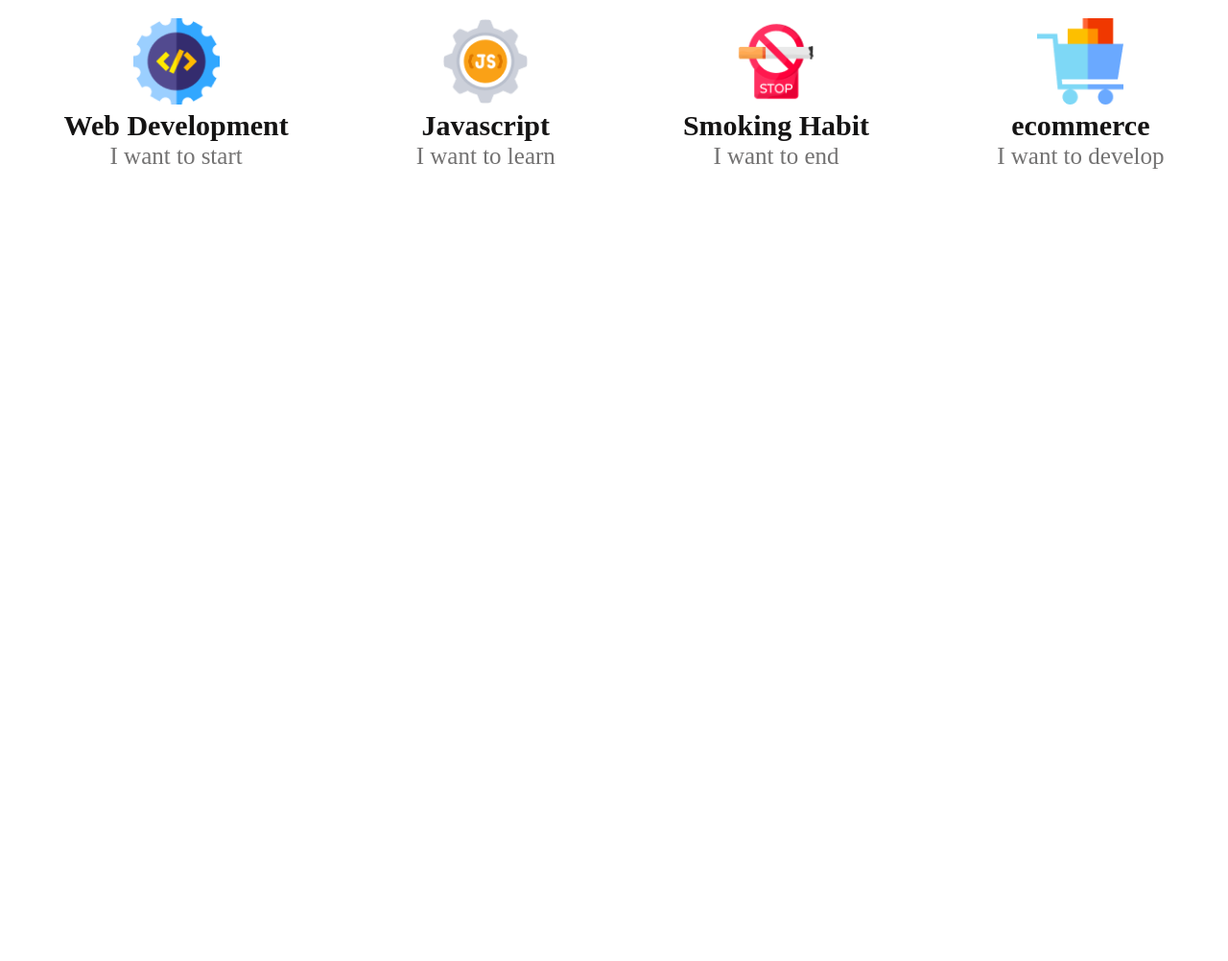
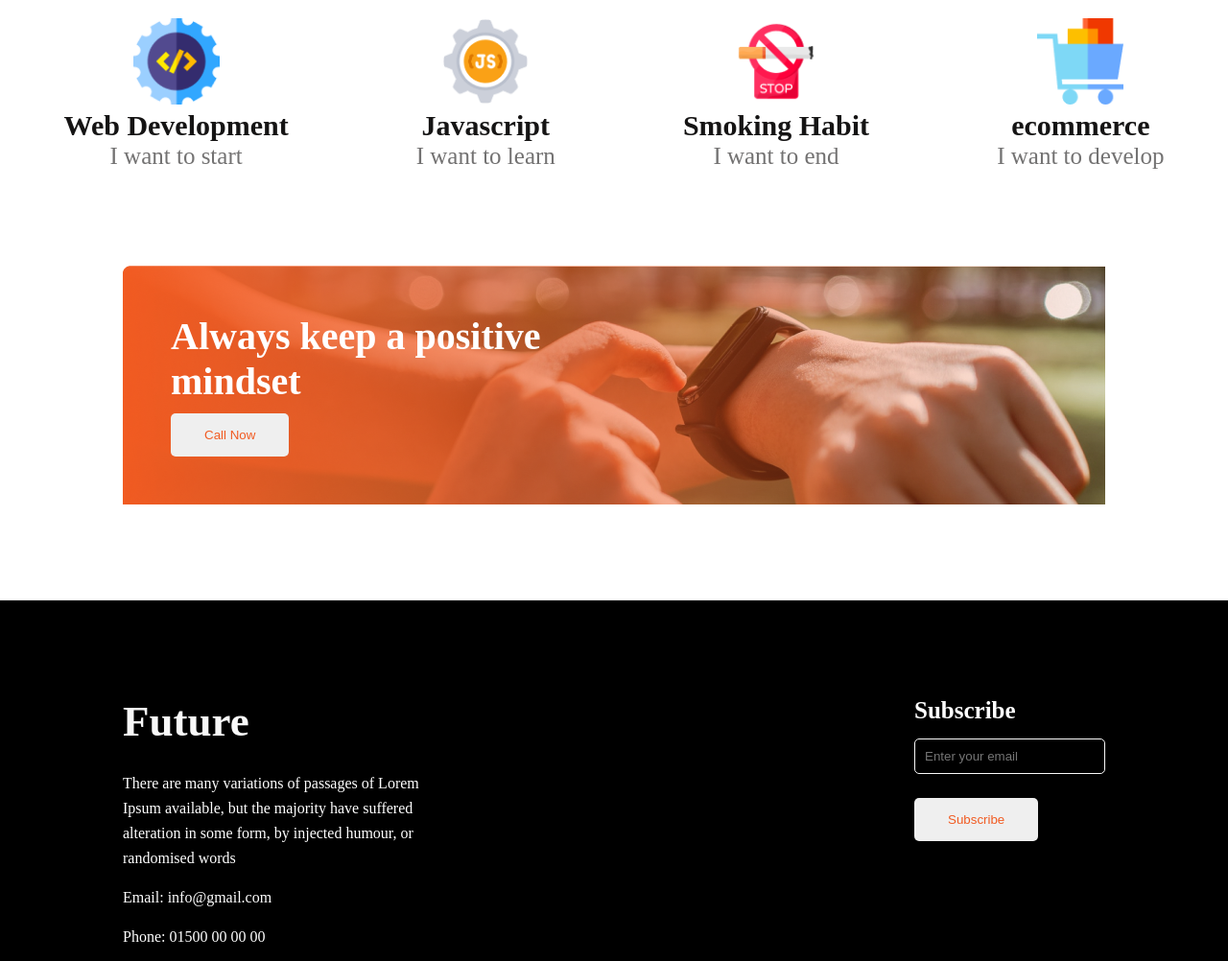
Before and after one commit to aboassey/First-Assignment, a plain HTML site: page index.html in a window 1280 px wide. Shown: the part 2036-3038 px from the top of the page at 96% size. Before the commit the page ends 2313 px from the top, so only its background shows below. Drawn offline with Linux system fonts and the light colour scheme.

Commit message:
Finnally done

```diff
--- a/index.html
+++ b/index.html
@@ -55,5 +55,37 @@
         </div>
     </section>
 
+    <!-- Positive section -->
+
+    <section class="positive-section">
+        <div class="positive">
+            <h4>Always keep a positive <br> mindset</h4>
+            <button>Call Now</button>
+        </div>
+    </section>
+
+    <!-- Footer -->
+
+    <footer>
+        <div class="footer-section">
+            <div class="side">
+                <h2>Future</h2>
+                <p>There are many variations of passages of Lorem Ipsum available, but the majority have suffered alteration in some form, by injected humour, or randomised words</p>
+                <p>Email: info@gmail.com</p>
+                <p>Phone: 01500 00 00 00</p>
+                <div class="icon">
+                    <img src="new-year-new-me-main/images/icons/fb.png" alt="">
+                <img src="new-year-new-me-main/images/icons/twitter.png" alt="">
+                <img src="new-year-new-me-main/images/icons/youtube.png" alt="">
+                </div>
+            </div>
+            <div class="side">
+                <h4>Subscribe</h4>
+                <input type="Email" name="" id="" placeholder="Enter your email">
+                <button>Subscribe</button>
+            </div>
+        </div>
+    </footer>
+
 </body>
 </html>
--- a/style.css
+++ b/style.css
@@ -137,3 +137,103 @@ header
     line-height: 29px;
     color: #737272;
 }
+.positive-section
+{
+    margin: 100px 0;
+    background-image: url("new-year-new-me-main/images/watch.png");
+    width: 80%;
+    margin: 0 auto;
+
+}
+
+.positive
+{
+    background-image: url("new-year-new-me-main/images/gradient3.png");
+    background-repeat: no-repeat;
+    padding: 50px;
+    margin: 100px 0;
+}
+.positive h4
+{
+    font-family: 'Work Sans';
+    font-weight: 700;
+    font-size: 40px;
+    line-height: 47px;
+
+    color: #FFFFFF;
+}
+.positive button
+{
+    padding: 15px 35px;
+    color: #F15B22;
+    border-radius: 5px;
+    margin-top: 10px;
+    border: none;
+}
+.positive button:hover
+{
+    color: #fff;
+    background-color: #F15B22;
+}
+footer
+{
+
+    background-color: #000;
+    padding: 100px 0;
+}
+.footer-section
+{
+    width: 80%;
+    margin: 0 auto;
+    display: flex;
+}
+.side h2
+{
+    font-family: 'Work Sans';
+    font-weight: 700;
+    font-size: 45px;
+    line-height: 53px;
+    color: #F8F8F8;
+    margin-bottom: 25px;
+}
+.side p
+{
+    font-family: 'Work Sans';
+    font-weight: 400;
+    font-size: 16px;
+    line-height: 26px;
+    color: #FFFFFF;
+    margin-right: 500px;
+    margin-bottom: 15px;
+}
+.icon img
+{
+    width: 40px;
+    margin: 10px 10px 10px 0;
+}
+
+.side h4
+{
+    font-family: 'Work Sans';
+    font-weight: 600;
+    font-size: 25px;
+    line-height: 29px;
+    color: #FFFFFF;
+}
+.side input
+{
+    background-color: #000;
+    padding: 10px 10px;
+    margin: 15px 0;
+    border: 1px solid #F8F8F8;
+    border-radius: 5px;
+}
+.side button
+{
+    padding: 15px 35px;
+    color: #fff;
+    border-radius: 5px;
+    margin-top: 10px;
+    border: none;
+    color: #F15B22;
+}
```
